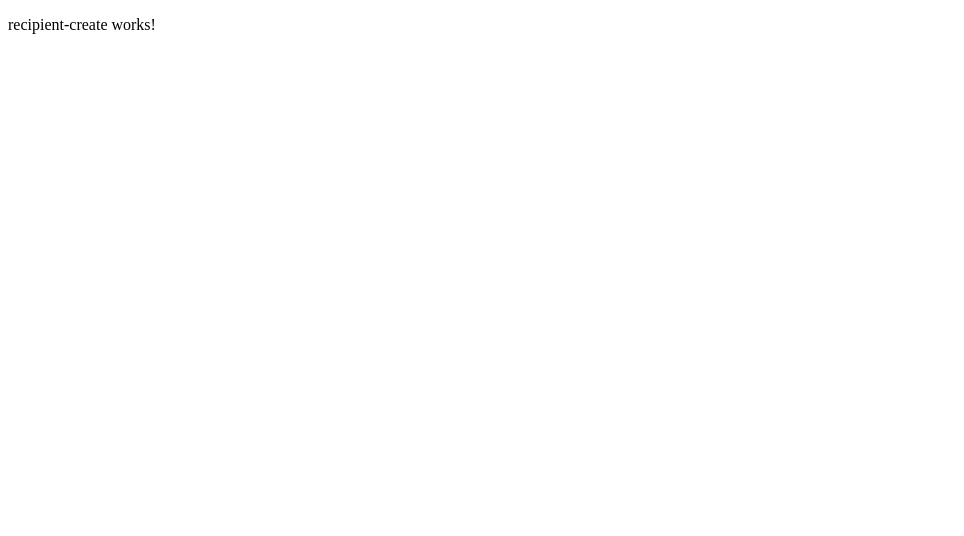
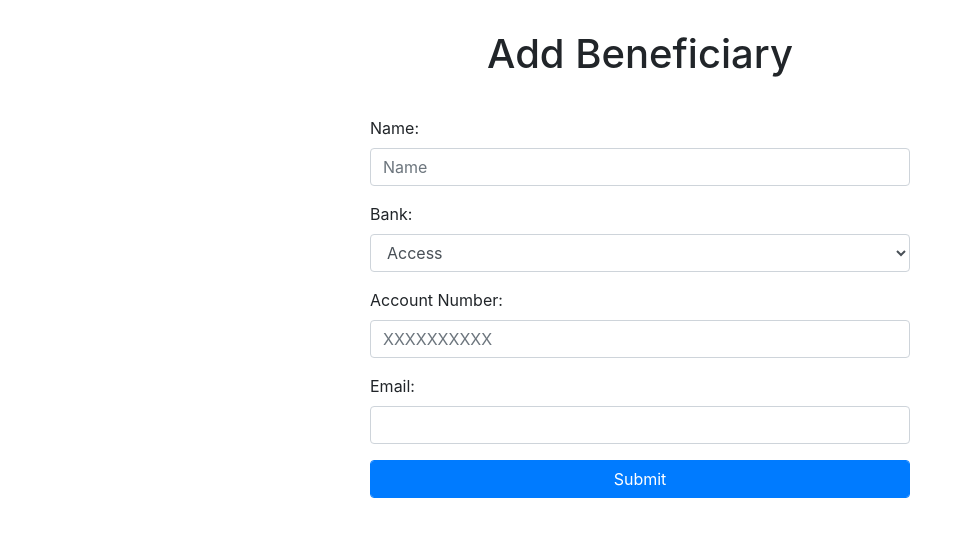
Before and after one commit to deekaydadon/baikit, an Angular app: page /recipient/create in a window 1280 px wide. Shown: the top 536 px of the page, without its empty margins (0-964 px from the left). Built offline with nearby package versions, Linux system fonts and the light colour scheme.

Commit message:
Create Recipient Form

```diff
--- a/src/app/components/recipient/recipient-create/recipient-create.component.css
+++ b/src/app/components/recipient/recipient-create/recipient-create.component.css
@@ -0,0 +1,3 @@
+.padding-top30 {
+    padding-top: 30px;
+}
--- a/src/app/components/recipient/recipient-create/recipient-create.component.html
+++ b/src/app/components/recipient/recipient-create/recipient-create.component.html
@@ -1 +1,41 @@
-<p>recipient-create works!</p>
+<div class="container">
+    <div class="row padding-top30">
+        <div class="col-lg-12 ">
+                <h1 class="text-center">Add Beneficiary</h1>
+        </div>
+    </div>
+
+    <div class="row padding-top30 ">
+        <div class="offset-lg-3 col-lg-6">
+                <form>
+                        <div class="form-group">
+                            <label>Name:</label>
+                            <input type="text" class="form-control" placeholder="Name" name="name" />
+                        </div>
+
+                        <div class="form-group">
+                            <label>Bank:</label>
+                            <select class="form-control" >
+                                <option>Access</option>
+                                <option>GTB</option>
+                            </select>
+                        </div>
+
+                        <div class="form-group">
+                            <label>Account Number:</label>
+                            <input type="text" class="form-control" placeholder="XXXXXXXXXX" name="acc_number" />
+                        </div>
+
+                        <div class="form-group">
+                            <label>Email:</label>
+                            <input type="email" class="form-control" placeholder="" name="email" />
+                        </div>
+
+                        <div class="form-group">
+                            <input type="submit" class="form-control btn btn-primary"/>
+                        </div>
+                    </form>
+        </div>
+    </div>
+
+</div>
--- a/src/index.html
+++ b/src/index.html
@@ -6,9 +6,13 @@
   <base href="/">
 
   <meta name="viewport" content="width=device-width, initial-scale=1">
+  <link rel="stylesheet" href="https://stackpath.bootstrapcdn.com/bootstrap/4.3.1/css/bootstrap.min.css" integrity="sha384-ggOyR0iXCbMQv3Xipma34MD+dH/1fQ784/j6cY/iJTQUOhcWr7x9JvoRxT2MZw1T" crossorigin="anonymous">
   <link rel="icon" type="image/x-icon" href="favicon.ico">
 </head>
 <body>
   <app-root></app-root>
 </body>
+<script src="https://code.jquery.com/jquery-3.3.1.slim.min.js" integrity="sha384-q8i/X+965DzO0rT7abK41JStQIAqVgRVzpbzo5smXKp4YfRvH+8abtTE1Pi6jizo" crossorigin="anonymous"></script>
+<script src="https://cdnjs.cloudflare.com/ajax/libs/popper.js/1.14.7/umd/popper.min.js" integrity="sha384-UO2eT0CpHqdSJQ6hJty5KVphtPhzWj9WO1clHTMGa3JDZwrnQq4sF86dIHNDz0W1" crossorigin="anonymous"></script>
+<script src="https://stackpath.bootstrapcdn.com/bootstrap/4.3.1/js/bootstrap.min.js" integrity="sha384-JjSmVgyd0p3pXB1rRibZUAYoIIy6OrQ6VrjIEaFf/nJGzIxFDsf4x0xIM+B07jRM" crossorigin="anonymous"></script>
 </html>
```
